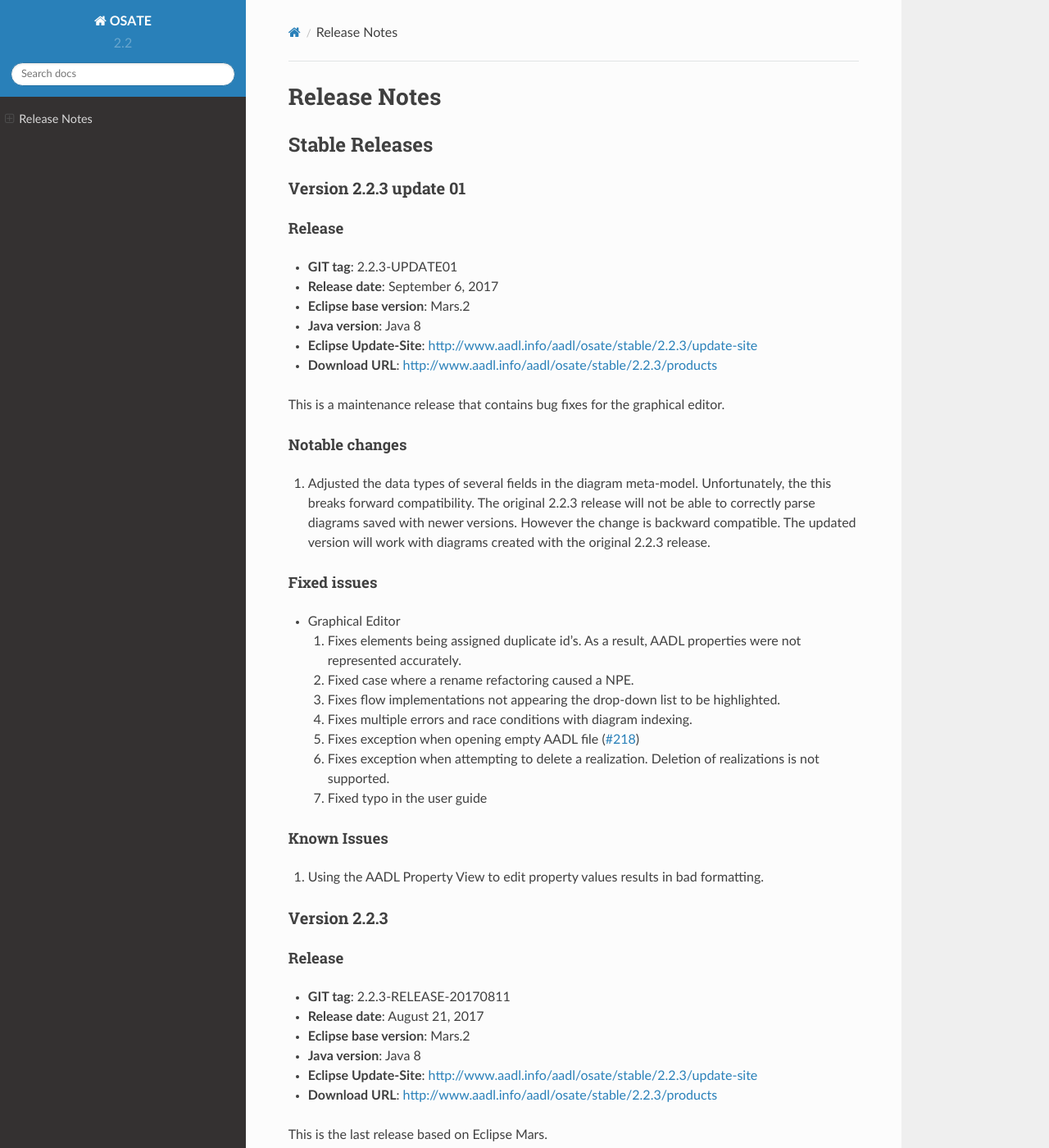
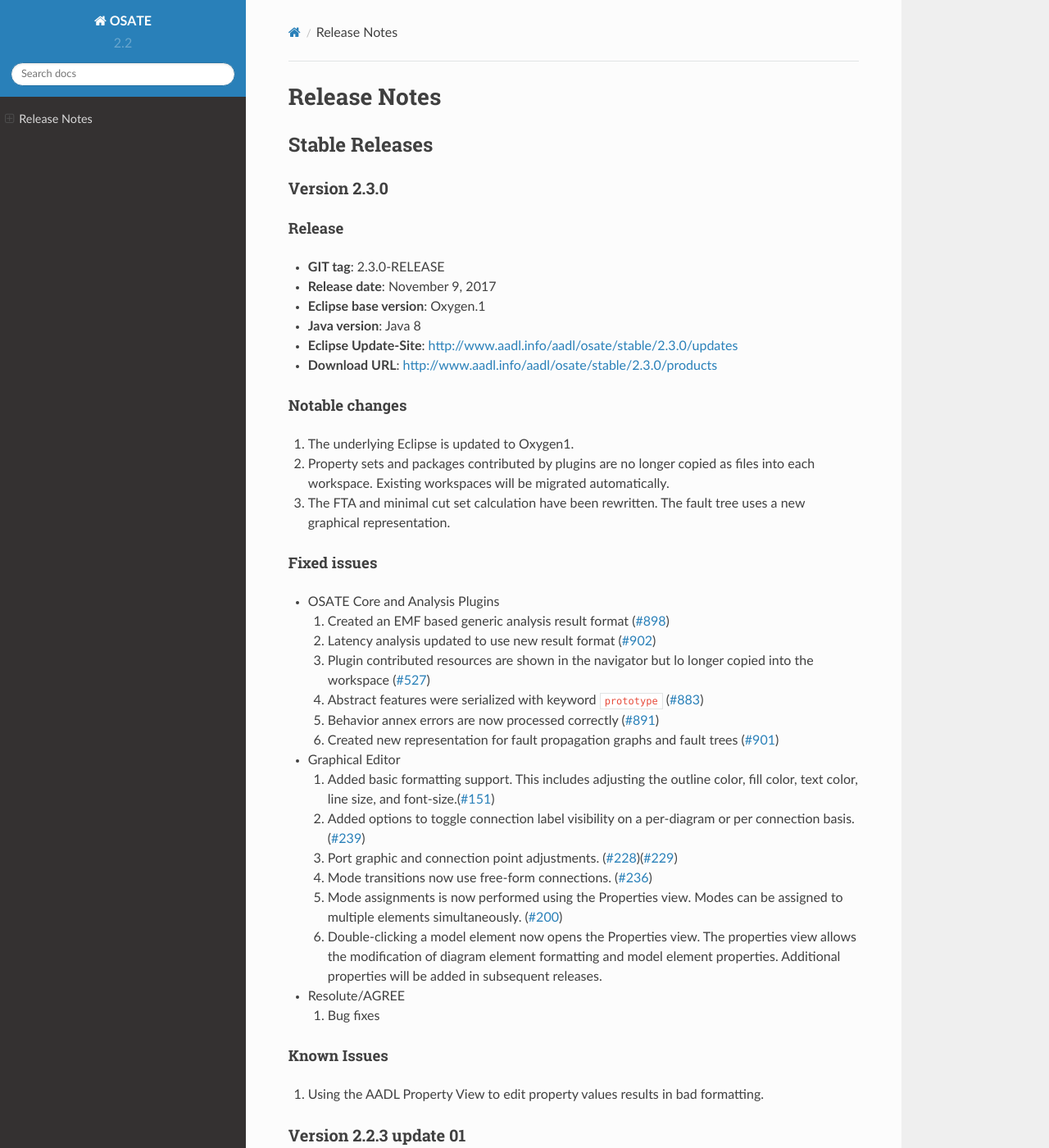
Before and after one commit to osate/website, a Sphinx documentation site: the page built from source/osate-releases.md, in a window 1280 px wide and 1400 px high. Shown: the whole window at 82% size. Built offline with Sphinx 7.4.7 and the Read the Docs theme 2.0.0, drawn with Linux system fonts in a browser that asks for light colours.

Commit message:
Added release notes for 2.3.0

```diff
--- a/source/osate-releases.md
+++ b/source/osate-releases.md
@@ -1,6 +1,47 @@
 # Release Notes
 
 ## Stable Releases
+
+### Version 2.3.0
+
+#### Release
+
+  - **GIT tag**: 2.3.0-RELEASE
+  - **Release date**: November 9, 2017
+  - **Eclipse base version**: Oxygen.1
+  - **Java version**: Java 8
+  - **Eclipse Update-Site**: <http://www.aadl.info/aadl/osate/stable/2.3.0/updates>
+  - **Download URL**: <http://www.aadl.info/aadl/osate/stable/2.3.0/products>
+
+#### Notable changes
+
+1. The underlying Eclipse is updated to Oxygen1.
+1. Property sets and packages contributed by plugins are no longer copied as files into each workspace. Existing workspaces will be
+   migrated automatically.
+1. The FTA and minimal cut set calculation have been rewritten. The fault tree uses a new graphical representation.
+
+#### Fixed issues
+
+* OSATE Core and Analysis Plugins
+  1. Created an EMF based generic analysis result format ([#898](https://github.com/osate/osate2-core/issues/898))
+  1. Latency analysis updated to use new result format ([#902](https://github.com/osate/osate2-core/issues/902))
+  1. Plugin contributed resources are shown in the navigator but lo longer copied into the workspace ([#527](https://github.com/osate/osate2-core/issues/527))
+  1. Abstract features were serialized with keyword `prototype` ([#883](https://github.com/osate/osate2-core/issues/883))
+  1. Behavior annex errors are now processed correctly ([#891](https://github.com/osate/osate2-core/issues/891))
+  1. Created new representation for fault propagation graphs and fault trees ([#901](https://github.com/osate/osate2-core/issues/901))
+* Graphical Editor
+  1. Added basic formatting support. This includes adjusting the outline color, fill color, text color, line size, and font-size.([#151](https://github.com/osate/osate-ge/issues/151))
+  2. Added options to toggle connection label visibility on a per-diagram or per connection basis. ([#239](https://github.com/osate/osate-ge/issues/239))
+  3. Port graphic and connection point adjustments. ([#228](https://github.com/osate/osate-ge/issues/228))([#229](https://github.com/osate/osate-ge/issues/229))
+  4. Mode transitions now use free-form connections. ([#236](https://github.com/osate/osate-ge/issues/236))
+  5. Mode assignments is now performed using the Properties view. Modes can be assigned to multiple elements simultaneously. ([#200](https://github.com/osate/osate-ge/issues/200))
+  6. Double-clicking a model element now opens the Properties view. The properties view allows the modification of diagram element formatting and model element properties. Additional properties will be added in subsequent releases.
+* Resolute/AGREE
+  1. Bug fixes
+
+#### Known Issues
+
+  1.  Using the AADL Property View to edit property values results in bad formatting.
 
 ### Version 2.2.3 update 01
 
```
